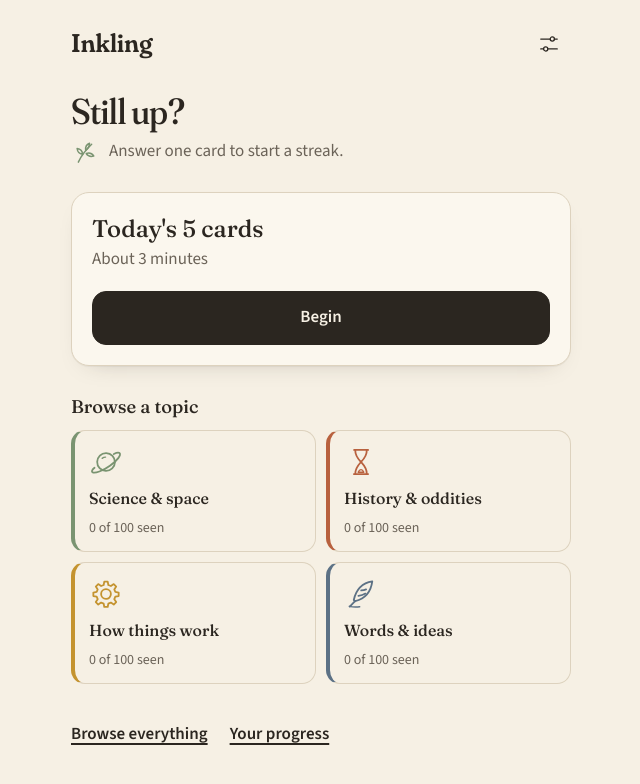
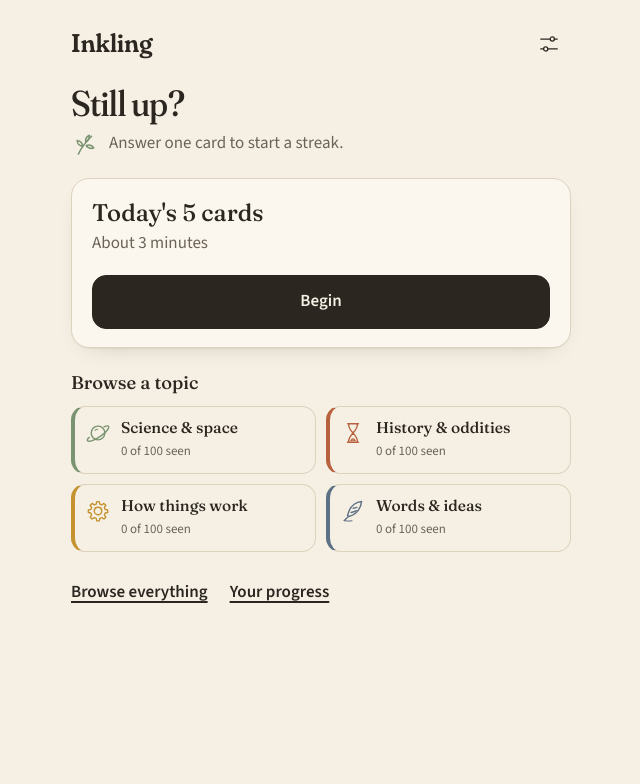
Before and after one commit to stewie1308-ui/app, a website with bundled scripts: page www/index.html in a window 1280 px wide. Shown: the whole page, without its empty margins (319-959 px from the left). Built offline with nearby package versions, Linux system fonts and the light colour scheme.

Commit message:
fix: fit the home page on a Galaxy S25 without scrolling
Topic tiles now put the icon beside the text, and home spacing is tighter,
saving about 130px. Checked at 360x780 with Android status and gesture bar
insets; about 55px to spare.

Co-Authored-By: Claude Opus 5.5 <noreply@anthropic.com>
Claude-Session: https://claude.ai/code/session_0135TuXGgfSZmd2nxxmPuLT5

```diff
--- a/www/css/app.css
+++ b/www/css/app.css
@@ -94,13 +94,13 @@ a { color: inherit; }
 .link-btn { background: none; border: 0; padding: 10px 0; font-weight: 600; text-decoration: underline; text-underline-offset: 4px; text-decoration-thickness: 1.5px; cursor: pointer; }
 
 /* ---------- Home ---------- */
-.greeting { font: 500 2.25rem/1.1 var(--serif); font-variation-settings: 'opsz' 96, 'SOFT' 50; margin: 18px 0 6px; letter-spacing: -0.015em; }
-.streak { display: flex; align-items: center; gap: 10px; color: var(--faded); margin: 0 0 26px; }
+.greeting { font: 500 2.25rem/1.1 var(--serif); font-variation-settings: 'opsz' 96, 'SOFT' 50; margin: 10px 0 6px; letter-spacing: -0.015em; }
+.streak { display: flex; align-items: center; gap: 10px; color: var(--faded); margin: 0 0 20px; }
 .streak svg { width: 28px; height: 28px; color: var(--science); flex: none; }
 .streak strong { color: var(--ink); font-weight: 600; }
 .today {
   background: var(--card); border: 1px solid var(--rule); border-radius: 18px;
-  padding: 22px 20px 20px; margin-bottom: 30px;
+  padding: 20px 20px 18px; margin-bottom: 24px;
   box-shadow: 0 1px 0 rgba(43,38,32,.04), 0 10px 24px -18px rgba(43,38,32,.35);
 }
 .today h2 { font: 500 1.5rem/1.2 var(--serif); margin: 0 0 4px; }
@@ -109,16 +109,17 @@ a { color: inherit; }
 .today .done-mark { display: flex; gap: 10px; align-items: center; margin-bottom: 14px; }
 .today .done-mark svg { width: 30px; height: 30px; color: var(--right); flex: none; }
 .section-title { font: 500 1.15rem/1.2 var(--serif); margin: 0 0 12px; }
-.topics { display: grid; grid-template-columns: 1fr 1fr; gap: 10px; margin: 0 0 28px; padding: 0; list-style: none; }
+.topics { display: grid; grid-template-columns: 1fr 1fr; gap: 10px; margin: 0 0 18px; padding: 0; list-style: none; }
 .topic-tile {
-  width: 100%; text-align: left; cursor: pointer;
+  width: 100%; height: 100%; text-align: left; cursor: pointer;
   background: transparent; border: 1px solid var(--rule); border-radius: 14px;
-  padding: 14px 14px 12px; display: flex; flex-direction: column; gap: 10px; min-height: 118px;
+  padding: 12px 12px 12px 10px; display: flex; align-items: flex-start; gap: 10px;
   border-left: 4px solid var(--topic);
 }
-.topic-tile svg { width: 34px; height: 34px; color: var(--topic); }
-.topic-tile b { font: 500 1rem/1.2 var(--serif); }
-.topic-tile small { color: var(--faded); font-size: .875rem; }
+.topic-tile svg { width: 26px; height: 26px; color: var(--topic); flex: none; margin-top: 1px; }
+.topic-tile span { display: flex; flex-direction: column; gap: 4px; min-width: 0; }
+.topic-tile b { font: 500 .975rem/1.2 var(--serif); }
+.topic-tile small { color: var(--faded); font-size: .8125rem; }
 .home-links { display: flex; flex-wrap: wrap; gap: 4px 22px; }
 
 /* ---------- Card (question / reveal) ---------- */
--- a/www/js/ui/home.js
+++ b/www/js/ui/home.js
@@ -67,7 +67,7 @@ export function renderHome(app) {
     h('h2', { class: 'section-title' }, 'Browse a topic'),
     h('ul', { class: 'topics' }, TOPIC_KEYS.map((t) => h('li', {},
       h('button', { class: `topic-tile t-${t}`, onclick: () => app.go('browse', { topic: t }) },
-        icon(TOPIC[t].icon), h('b', {}, TOPIC[t].name), h('small', {}, `${counts[t].seen} of ${counts[t].total} seen`))))),
+        icon(TOPIC[t].icon), h('span', {}, h('b', {}, TOPIC[t].name), h('small', {}, `${counts[t].seen} of ${counts[t].total} seen`)))))),
     h('nav', { class: 'home-links', 'aria-label': 'More' },
       h('button', { class: 'link-btn', onclick: () => app.go('browse', { topic: 'all' }) }, 'Browse everything'),
       h('button', { class: 'link-btn', onclick: () => app.go('stats') }, 'Your progress')),
```
